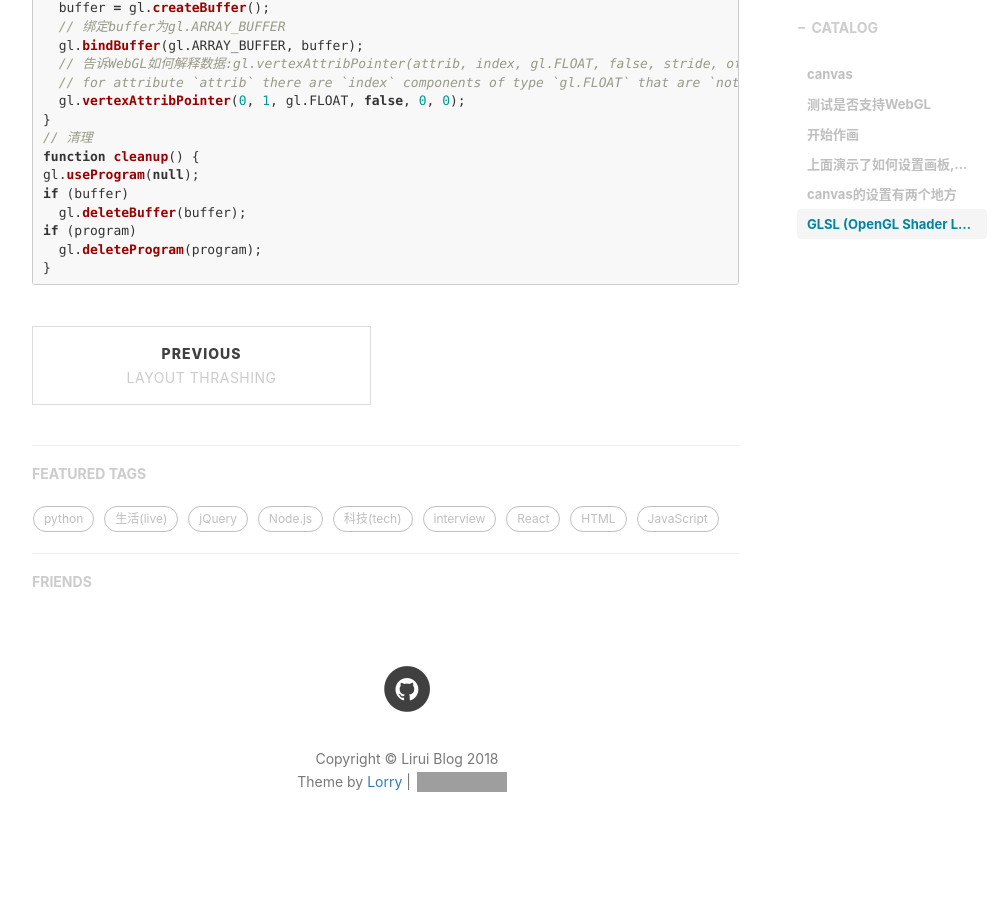
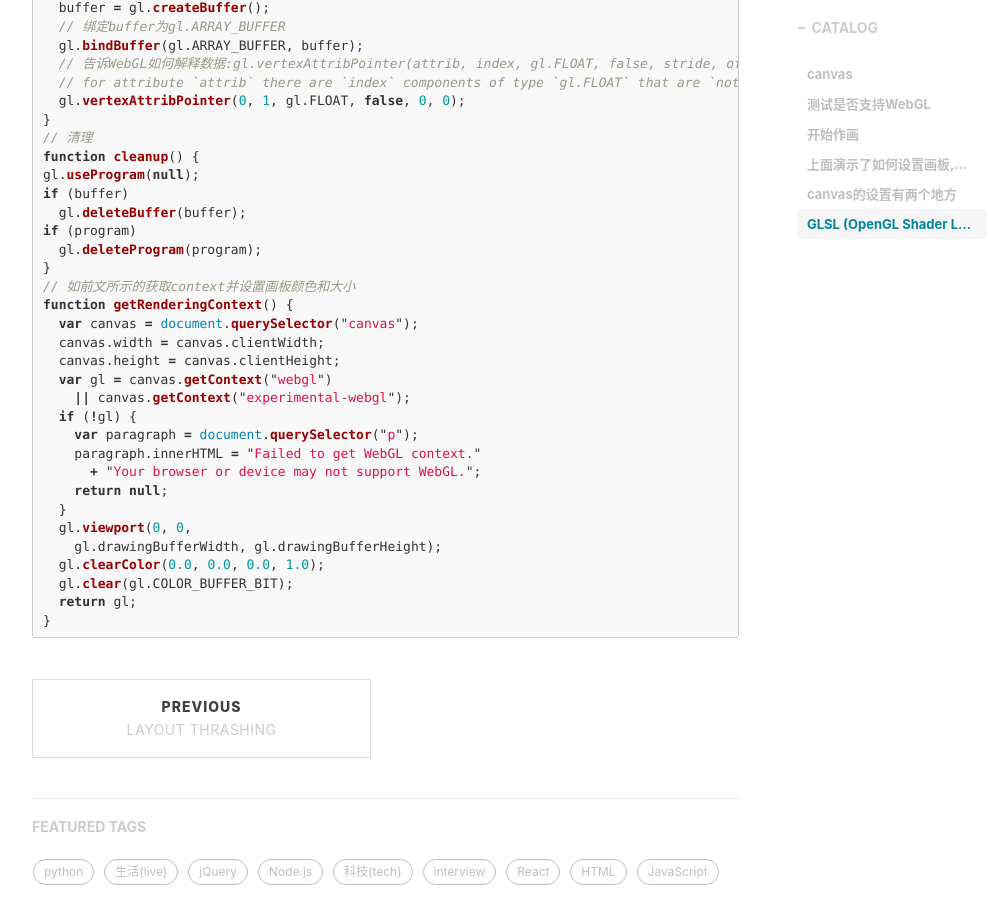
Before and after one commit to JiangLiruii/jiangliruii.github.io, a Jekyll site: the page built from _posts/2018-07-03-Canvas.md, in a window 1280 px wide and 900 px high, scrolled down 5066 px. Shown: the whole window, without its empty margins (233-1234 px from the left). Built offline with Jekyll 4.4.1, drawn with Linux system fonts in a browser that asks for light colours; comment, search, counter and statistics services are not loaded; some of the changed text lies outside the part shown; grey boxes are pictures that could not be loaded.

Commit message:
update new fragment of canvas essay

````diff
--- a/_posts/2018-07-03-Canvas.md
+++ b/_posts/2018-07-03-Canvas.md
@@ -278,4 +278,23 @@ if (buffer)
 if (program)
   gl.deleteProgram(program);
 }
+// 如前文所示的获取context并设置画板颜色和大小
+function getRenderingContext() {
+  var canvas = document.querySelector("canvas");
+  canvas.width = canvas.clientWidth;
+  canvas.height = canvas.clientHeight;
+  var gl = canvas.getContext("webgl")
+    || canvas.getContext("experimental-webgl");
+  if (!gl) {
+    var paragraph = document.querySelector("p");
+    paragraph.innerHTML = "Failed to get WebGL context."
+      + "Your browser or device may not support WebGL.";
+    return null;
+  }
+  gl.viewport(0, 0,
+    gl.drawingBufferWidth, gl.drawingBufferHeight);
+  gl.clearColor(0.0, 0.0, 0.0, 1.0);
+  gl.clear(gl.COLOR_BUFFER_BIT);
+  return gl;
+}
 ```
````
